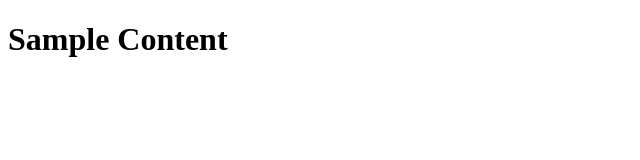
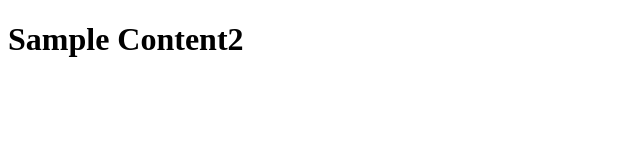
Before and after one commit to Beloymaureen/sampleProject, a plain HTML site: page index.html in a window 1280 px wide. Shown: the full height of the page, 0-640 px from the left. Drawn offline with Linux system fonts and the light colour scheme.

Commit message:
Added 2 in content

```diff
--- a/index.html
+++ b/index.html
@@ -6,6 +6,6 @@
     <title>Home</title>
 </head>
 <body>
-    <h1>Sample Content</h1>
+    <h1>Sample Content2</h1>
 </body>
 </html>
```
